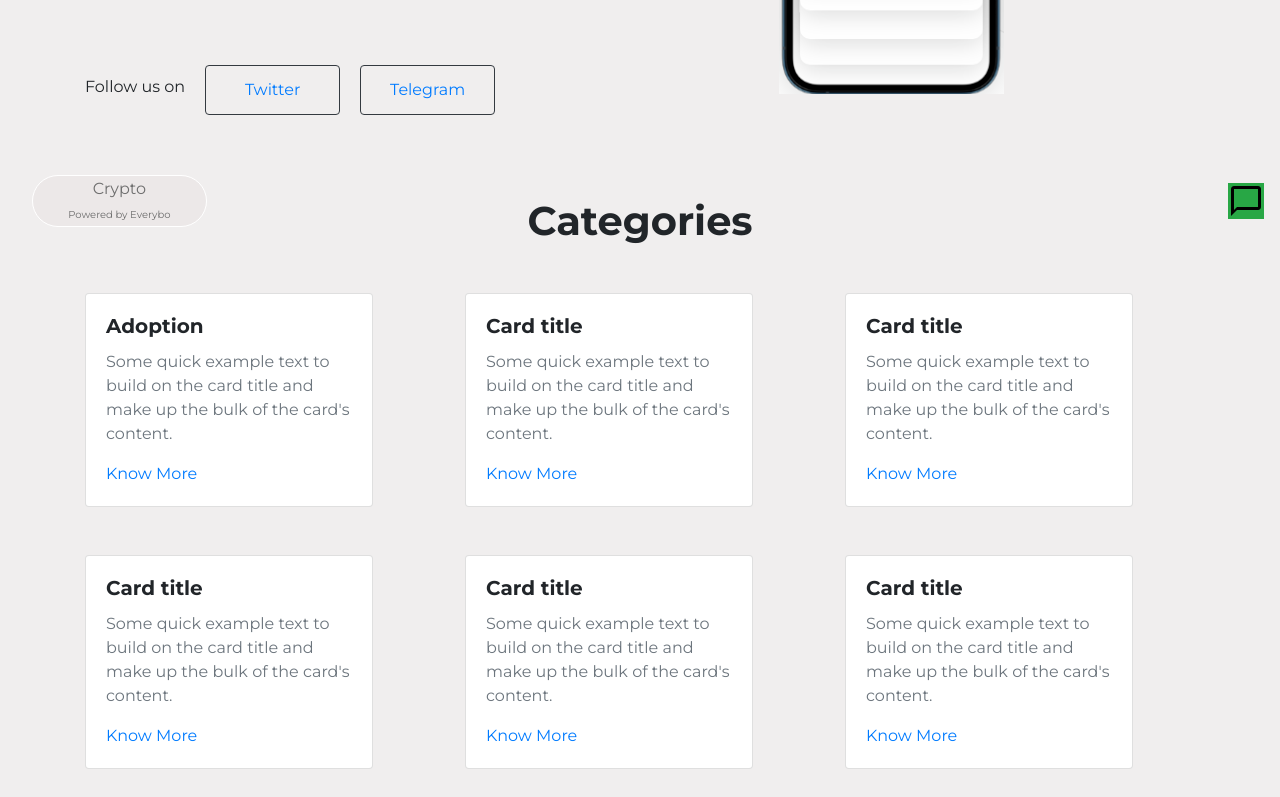
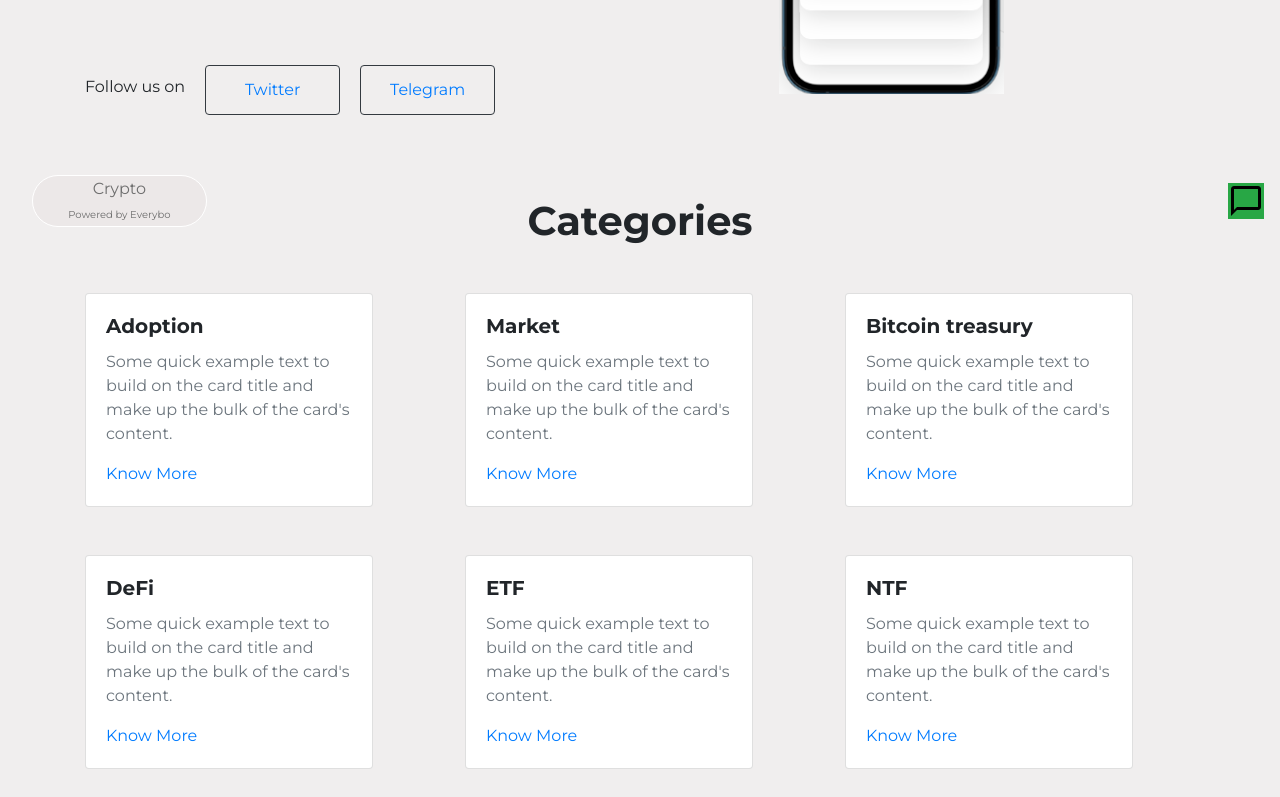
Before and after one commit to Jayaprakash11dev/Responsive-Design, a plain HTML site: page index.html in a window 1280 px wide. Shown: the part 549-1346 px from the top of the page. Drawn offline with nearby package versions, Linux system fonts and the light colour scheme.

Commit message:
responsive

```diff
--- a/index.html
+++ b/index.html
@@ -71,7 +71,7 @@
                             <div class="col-4 col-sm-12 col-md-6 col-lg-4   mb-5 ">
                                 <div class="card" style="width: 18rem;">
                                     <div class="card-body">
-                                      <h5 class="card-title font-weight-bold">Card title</h5>
+                                      <h5 class="card-title font-weight-bold">Market</h5>
                                       <p class="card-text text-secondary">Some quick example text to build on the card title and make up the bulk of the card's content.</p>
                                       <a href="#" class="card-link">Know More</a>
 
@@ -81,7 +81,7 @@
                             <div class="col-4 col-sm-12 col-md-6 col-lg-4  mb-5">
                                 <div class="card" style="width: 18rem;">
                                     <div class="card-body">
-                                      <h5 class="card-title font-weight-bold">Card title</h5>
+                                      <h5 class="card-title font-weight-bold">Bitcoin treasury</h5>
                                       <p class="card-text text-secondary">Some quick example text to build on the card title and make up the bulk of the card's content.</p>
                                       <a href="#" class="card-link">Know More</a>
 
@@ -91,7 +91,7 @@
                             <div class="col-4 col-sm-12 col-md-6 col-lg-4  mb-5">
                                 <div class="card" style="width: 18rem;">
                                     <div class="card-body">
-                                      <h5 class="card-title font-weight-bold">Card title</h5>
+                                      <h5 class="card-title font-weight-bold">DeFi</h5>
                                       <p class="card-text text-secondary">Some quick example text to build on the card title and make up the bulk of the card's content.</p>
                                       <a href="#" class="card-link">Know More</a>
 
@@ -101,7 +101,7 @@
                             <div class="col-4 col-sm-12 col-md-6 col-lg-4  mb-5">
                                 <div class="card" style="width: 18rem;">
                                     <div class="card-body">
-                                      <h5 class="card-title font-weight-bold">Card title</h5>
+                                      <h5 class="card-title font-weight-bold">ETF</h5>
                                       <p class="card-text text-secondary">Some quick example text to build on the card title and make up the bulk of the card's content.</p>
                                       <a href="#" class="card-link">Know More</a>
 
@@ -111,7 +111,7 @@
                             <div class="col-4 col-sm-12 col-md-6 col-lg-4  mb-5">
                                 <div class="card" style="width: 18rem;">
                                     <div class="card-body">
-                                      <h5 class="card-title font-weight-bold">Card title</h5>
+                                      <h5 class="card-title font-weight-bold">NTF</h5>
                                       <p class="card-text text-secondary">Some quick example text to build on the card title and make up the bulk of the card's content.</p>
                                       <a href="#" class="card-link">Know More</a>
 
```
